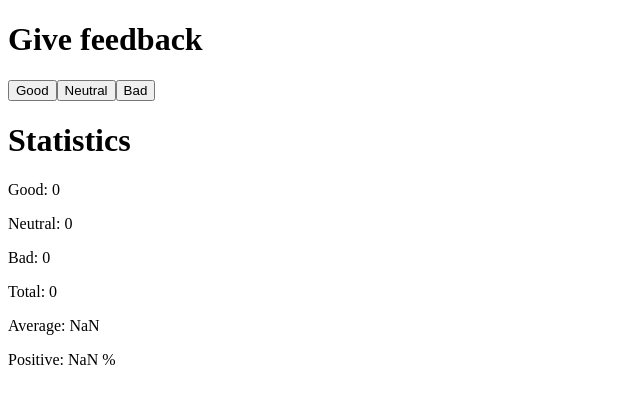
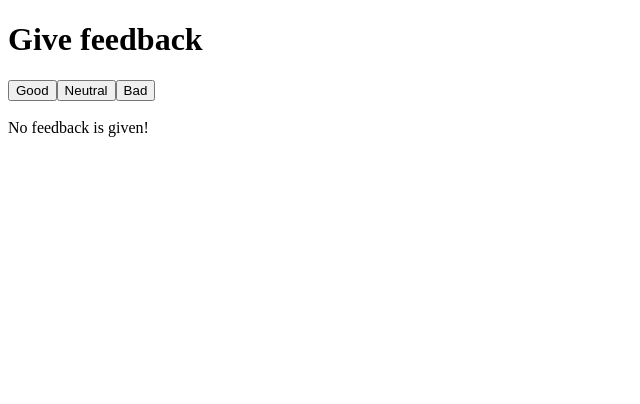
Before and after one commit to santerilukka/fullstack, a React (Vite) app in the folder osa1/unicafe/: page / in a window 1280 px wide. Shown: the top 404 px of the page, without its empty margins (0-640 px from the left). Built offline with nearby package versions, Linux system fonts and the light colour scheme.

Commit message:
1.9 unicafe step4

```diff
--- a/osa1/unicafe/src/App.jsx
+++ b/osa1/unicafe/src/App.jsx
@@ -2,6 +2,15 @@ import { useState } from 'react'
 
 
 const Statistics = (props) => {
+
+  if (props.total === 0) {
+    return (
+      <div>
+        <br />
+        No feedback is given!
+      </div>
+    )
+  }
 
   return (
     <div>
```
